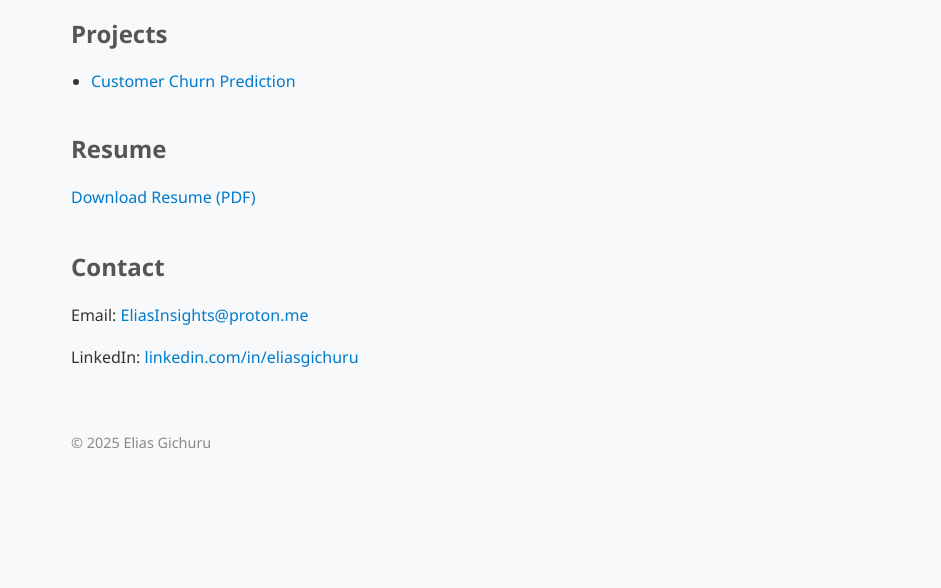
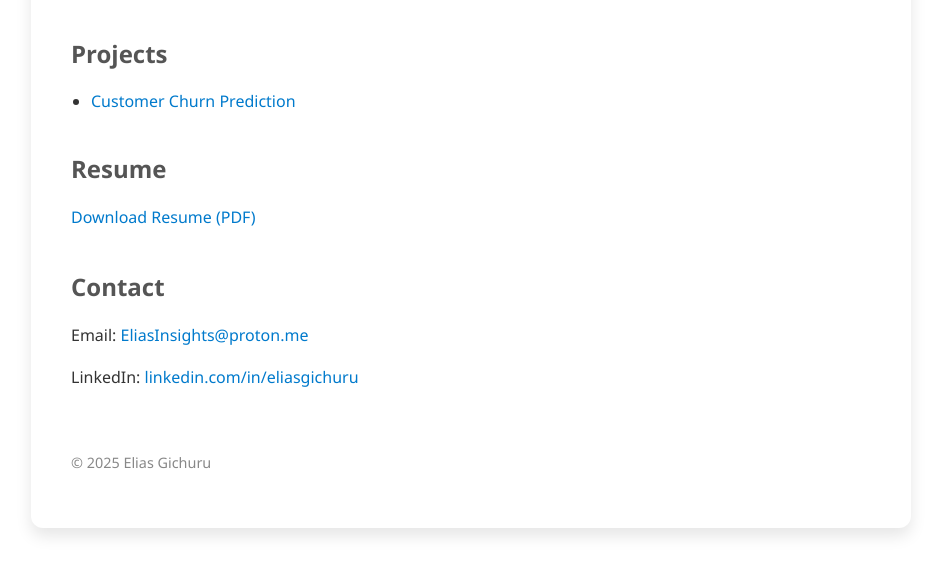
Before and after one commit to Elias-3817/Elias-3817.github.io, a plain HTML site: page index.html in a window 1280 px wide. Shown: the part 212-800 px from the top of the page, without its empty margins (169-1110 px from the left). Drawn offline with Linux system fonts and the light colour scheme.

Commit message:
Added body content with styled layout

```diff
--- a/index.html
+++ b/index.html
@@ -8,10 +8,13 @@
   <style>
     body {
       font-family: 'Segoe UI', sans-serif;
-      max-width: 800px;
-      margin: 40px auto;
-      padding: 20px;
-      background-color: #f8f9fa;
+     max-width: 800px;
+     margin: 40px auto;
+     padding: 40px;
+     background-color: #ffffff;
+     border-radius: 12px;
+     box-shadow: 0 8px 16px rgba(0, 0, 0, 0.1);
+
       color: #333;
     }
 
```
